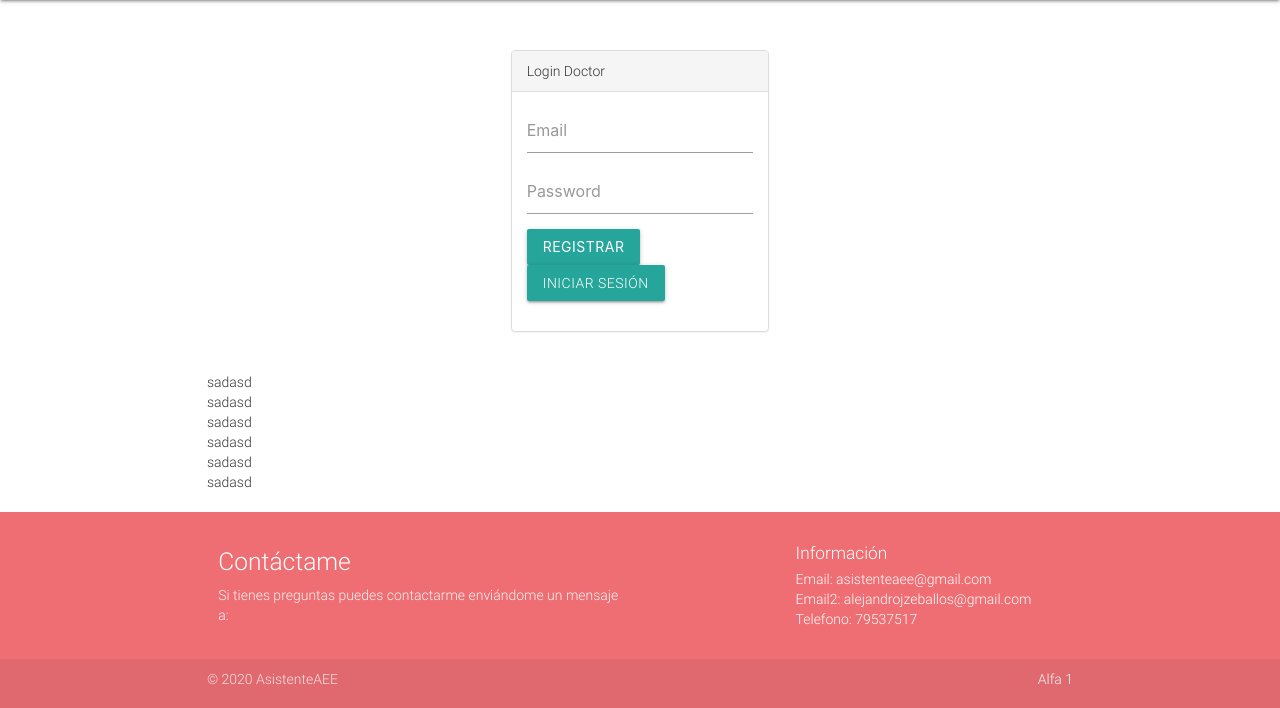
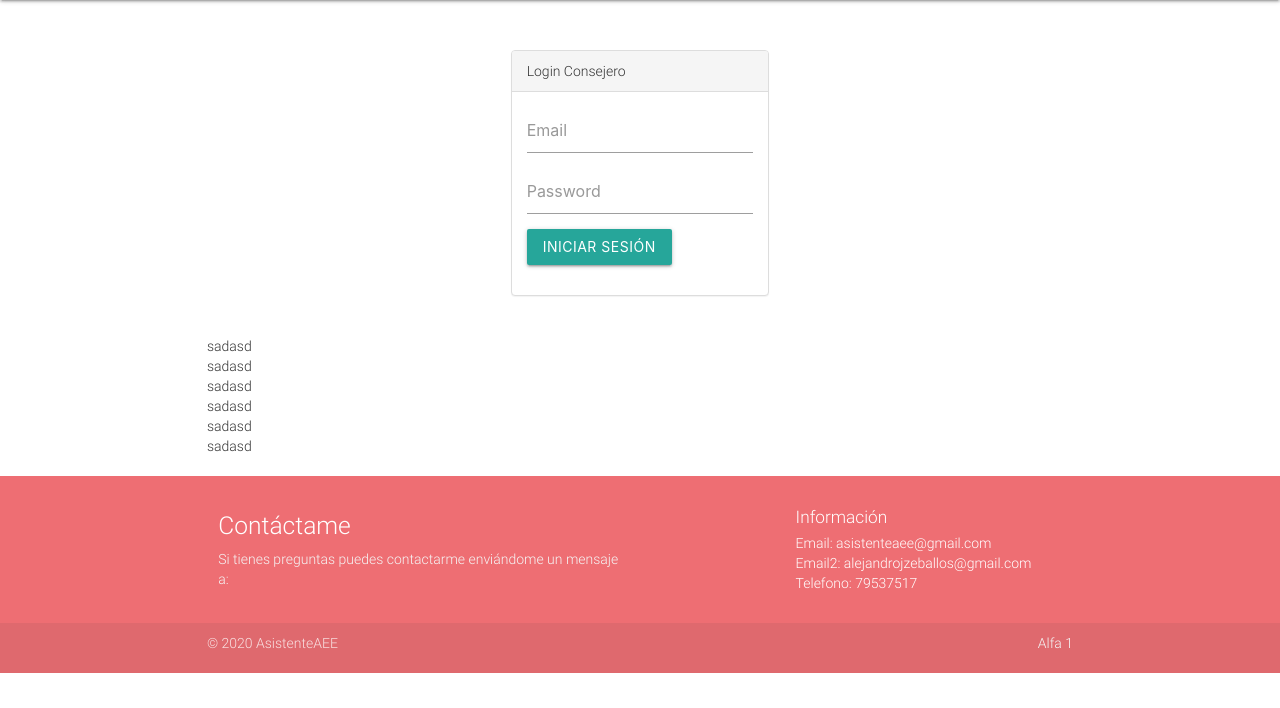
Before and after one commit to alejandrozeb/Asistente_de_Ansiedad_Depresion_Estres, a CodeIgniter app: page /AsistenteAEE/doctor/ingresaDoctor in a window 1280 px wide. Shown: the part 64-772 px from the top of the page. Run offline with CodeIgniter, Linux system fonts and the light colour scheme; some libraries are stand-ins or nearby versions.

Commit message:
login doctor

```diff
--- a/application/views/doctor/loginDoctor.php
+++ b/application/views/doctor/loginDoctor.php
@@ -7,7 +7,7 @@ defined('BASEPATH') OR exit('No direct script access allowed');
       <div class="row">
           <div class="col-lg-4 col-md-4 col-lg-oush-4 col-md-push-4">
               <div class="panel panel-default" style="margin-top: 50px">
-                  <div class="panel-heading">Login Doctor</div>
+                  <div class="panel-heading">Login Consejero</div>
                   <div class="panel-body">
                       <?php echo form_open('Doctor/ingresarDocProceso'); //link al url del controlador que recibe los datos?>
                       <div class="form-group">
@@ -17,8 +17,7 @@ defined('BASEPATH') OR exit('No direct script access allowed');
                           <input type="password" name="p_password" class="form-control input-sm" placeholder="Password" required>
                       </div>
                       <div class="form-group">
-                          <input type="submit" name="d_login" value="Registrar" class="btn btn-success btn-sm" required>
-                          <a href="<?php echo site_url('home');?>" class="btn btn-warning btn-sm">Iniciar sesión</a>
+                          <input type="submit" name="d_login" value="Iniciar sesión" class="btn btn-success btn-sm" required>
                       </div>
                       <?php echo form_close(); ?>
                   </div>
--- a/application/views/registrarDoctor.php
+++ b/application/views/registrarDoctor.php
@@ -7,7 +7,7 @@ defined('BASEPATH') OR exit('No direct script access allowed');
       <div class="row">
           <div class="col-lg-4 col-md-4 col-lg-oush-4 col-md-push-4">
               <div class="panel panel-default" style="margin-top: 50px">
-                  <div class="panel-heading">Registrar Doctor</div>
+                  <div class="panel-heading">Registrar Consejero</div>
                   <div class="panel-body">
                       <?php echo form_open('Doctor/registrarDoctor'); //link al url del controlador que recibe los datos?>
                       <div class="form-group">
--- a/application/views/usuario/loginUsuario.php
+++ b/application/views/usuario/loginUsuario.php
@@ -15,8 +15,7 @@ defined('BASEPATH') OR exit('No direct script access allowed');
                           <input type="password" name="p_password" class="form-control input-sm" placeholder="Password" required>
                       </div>
                       <div class="form-group">
-                          <input type="submit" name="u_login" value="Registrar" class="btn btn-success btn-sm" required>
-                          <a href="<?php echo site_url('home');?>" class="btn btn-warning btn-sm">Iniciar sesión</a>
+                          <input type="submit" name="u_login" value="Iniciar sesión" class="btn btn-success btn-sm" required>
                       </div>
                       <?php echo form_close(); ?>
                   </div>
--- /dev/null
+++ b/resultados/128/1282020-11-07-06-44-23resp.json
@@ -0,0 +1 @@
+{"pre1":"3","pre2":"3","pre3":"2","pre4":"3","pre5":"2","pre6":"3","pre7":"2","pre8":"3","pre9":"2","pre10":"3","pre11":"2","pre12":"2","pre13":"3","pre14":"2","pre15":"3","pre16":"2","pre17":"3","pre18":"2","pre19":"3","pre20":"2","pre21":"2"}
```
